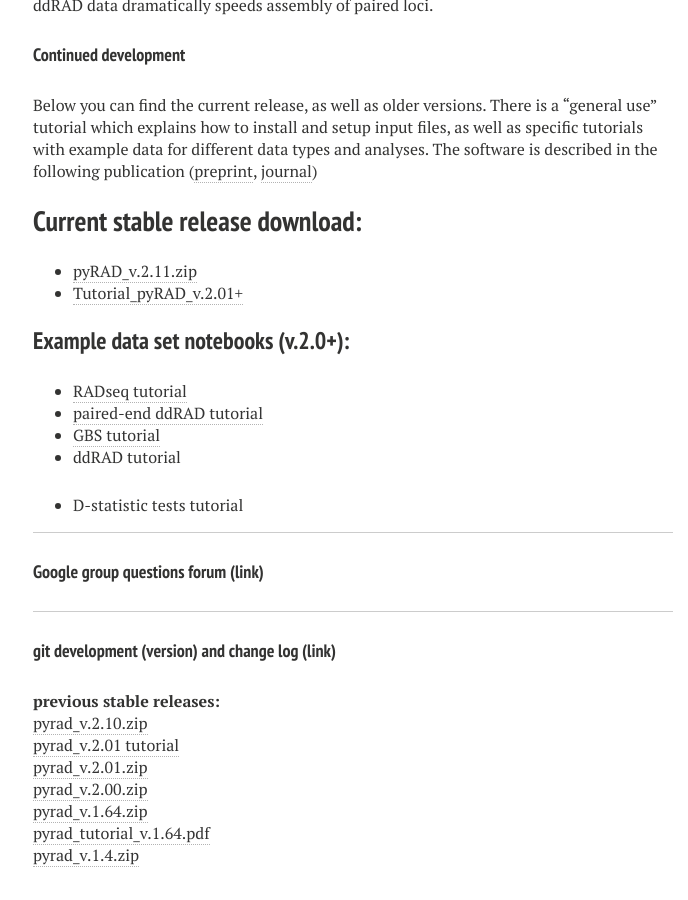
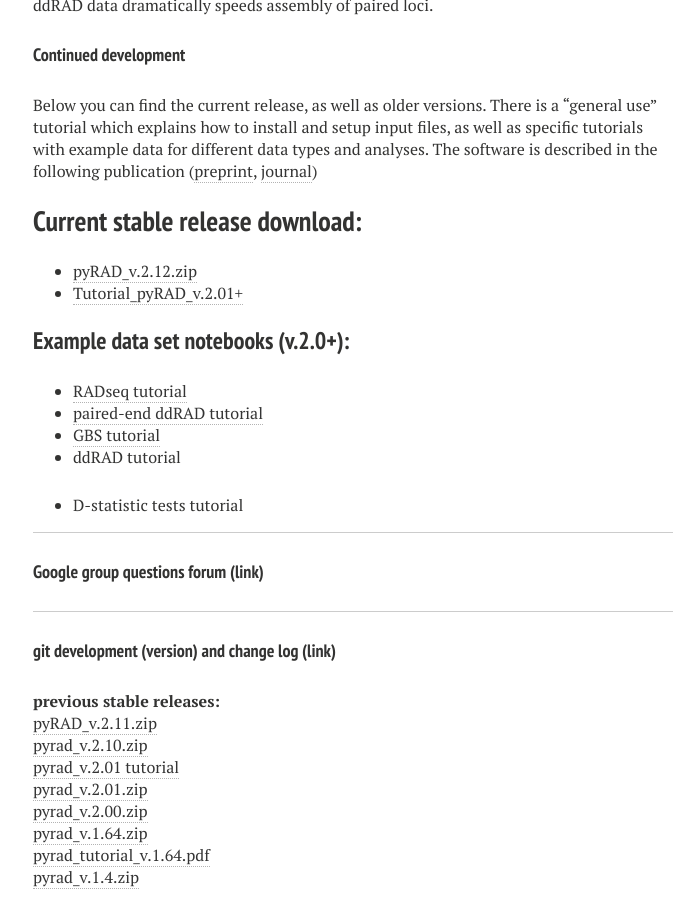
Before and after one commit to dereneaton/dereneaton.github.io, a Jekyll site: the page built from pyrad.md, in a window 1280 px wide and 900 px high, scrolled down 772 px. Shown: the whole window, without its empty margins (287-975 px from the left). Built offline with Jekyll 4.4.1, drawn with Linux system fonts in a browser that asks for light colours; Markdown is read by kramdown in place of the engine named in the settings.

Commit message:
added link to pyrad 2.12

```diff
--- a/pyrad.md
+++ b/pyrad.md
@@ -26,7 +26,7 @@ Below you can find the current release, as well as older versions. There is a
 
 ## Current stable release download:
 
-+  [pyRAD_v.2.11.zip](/downloads/pyrad_v.2.11.zip)
++  [pyRAD_v.2.12.zip](/downloads/pyrad_v.2.12.zip)
 +  [Tutorial\_pyRAD\_v.2.01+](/tutorial/pyrad_v.2.1/)
 
 ### Example data set notebooks (v.2.0+):
@@ -46,6 +46,7 @@ Below you can find the current release, as well as older versions. There is a
 #### git development ([version](https://code.google.com/p/pyrad/)) and change log ([link](https://code.google.com/p/pyrad/source/list))
 
 __previous stable releases:__
+[pyRAD_v.2.11.zip](/downloads/pyrad_v.2.11.zip)
 [pyrad_v.2.10.zip](/downloads/pyrad_v.2.10.zip)
 [pyrad_v.2.01 tutorial](http://nbviewer.ipython.org/gist/dereneaton/af9548ea0e94bff99aa0)
 [pyrad_v.2.01.zip](/downloads/pyrad_v.2.01.zip)
```
